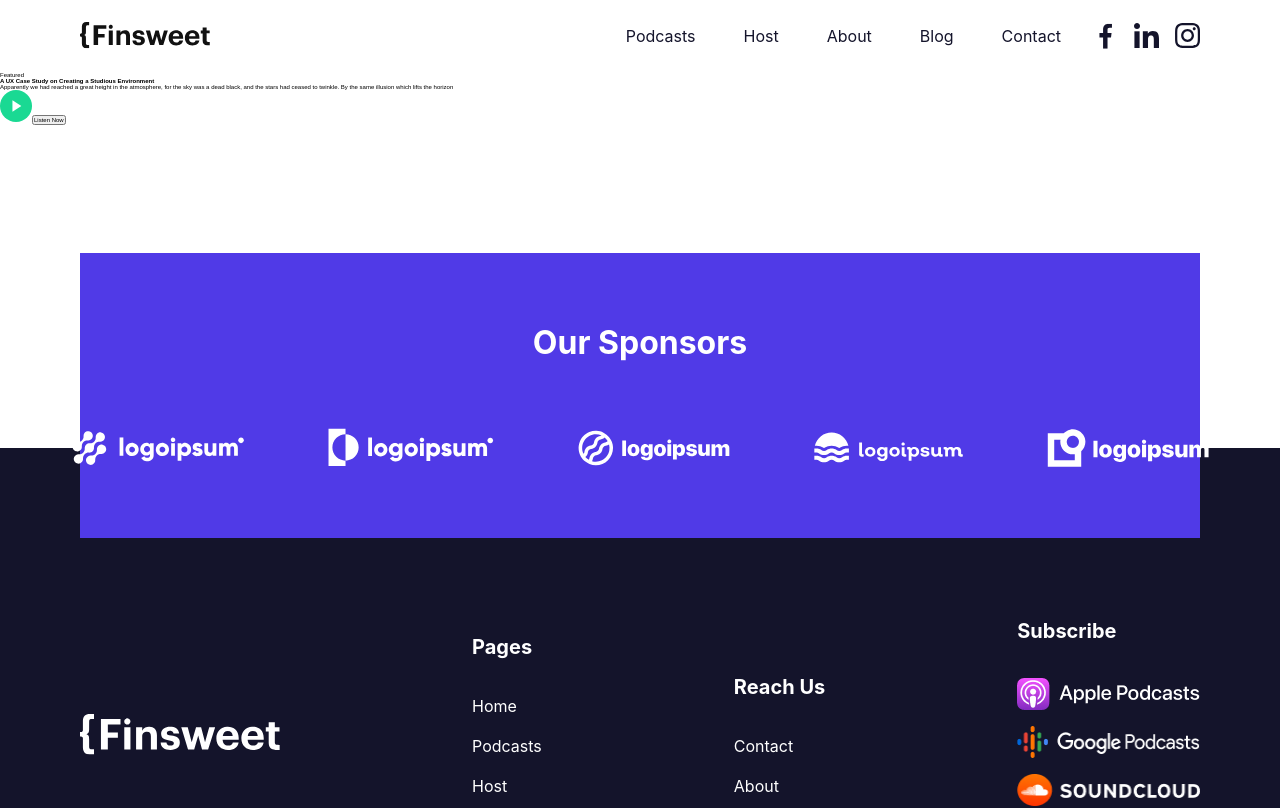
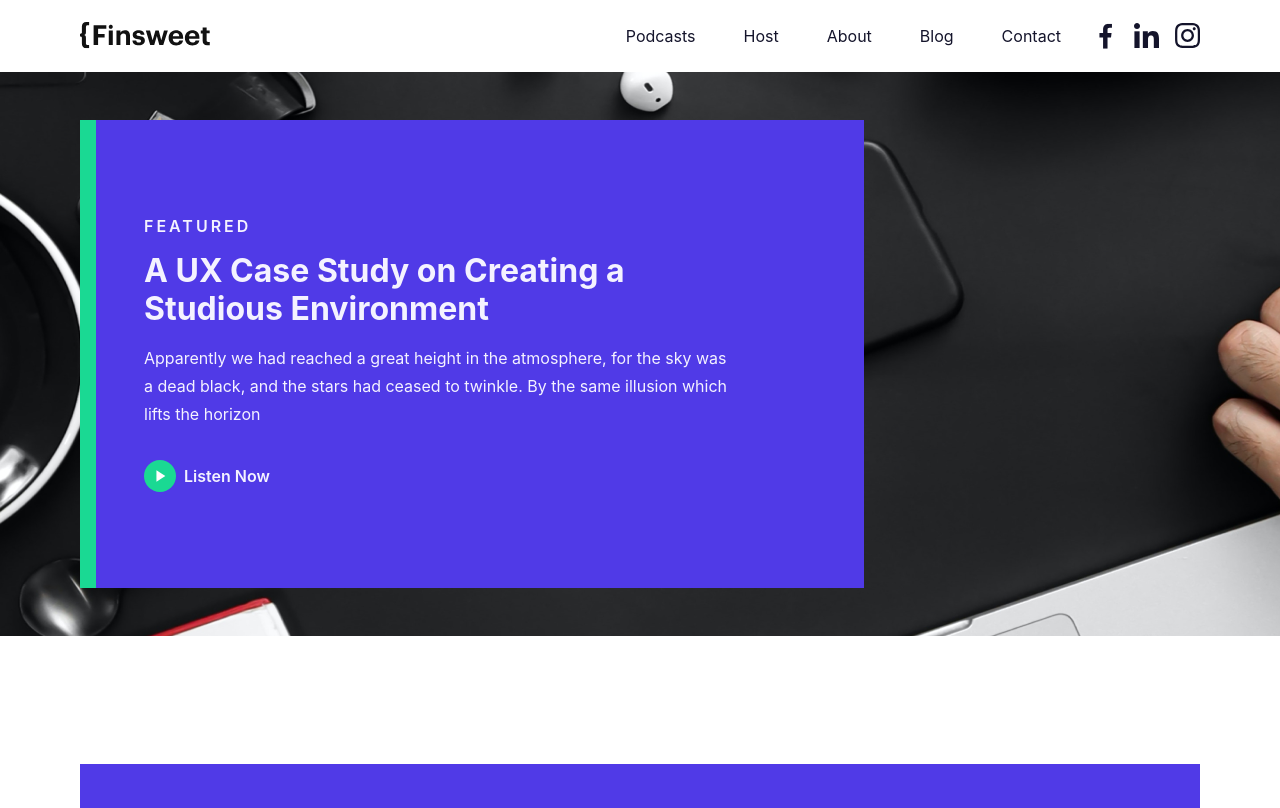
Before and after one commit to Canaga81/podcast, a React (Vite) app: page /podcasts in a window 1280 px wide. Shown: the top 808 px of the page. Built offline with nearby package versions, Linux system fonts and the light colour scheme.

Commit message:
Studios Style Finish

```diff
--- a/src/components/Studios/Studios.css
+++ b/src/components/Studios/Studios.css
@@ -3,5 +3,94 @@
 }
 
 .studios_container {
-    background: url();
+    background: url('../../images/Studios_phone_bg.png');
+    width: 100%;
+    height: 56.4rem;
+    background-position: center;
+    background-repeat: no-repeat;
+    background-size: cover;
+    padding: 4.8rem 0;
+    padding-left: 8rem;
 }
+
+.studios_bg {
+    display: flex;
+}
+
+.studios_bg-green {
+    width: 1.6rem;
+    height: 46.8rem;
+    background-color: var(--green-bg-color);
+}
+
+.studios_bg-blue {
+    display: flex;
+    flex-direction: column;
+    justify-content: center;
+    gap: 3.2rem;
+    width: 76.8rem;
+    height: 46.8rem;
+    background-color: var(--blue-btn-bg);
+    padding-left: 4.8rem;
+}
+
+.studios_bg-blue .studios_text_cont {
+    display: flex;
+    flex-direction: column;
+    gap: 1.6rem;
+}
+
+.studios_bg-blue .studios_text_cont .studios_bold_desc {
+    color: var(--input-bg-color);
+    font-family: Inter;
+    font-size: 1.6rem;
+    font-style: normal;
+    font-weight: 600;
+    line-height: 20px;
+    letter-spacing: 3px;
+    text-transform: uppercase;
+}
+
+.studios_bg-blue .studios_text_cont .studios_bold {
+    width: 59.3rem;
+    color: var(--input-bg-color);
+    font-family: Inter;
+    font-size: 3.2rem;
+    font-style: normal;
+    font-weight: 700;
+    line-height: 120%;
+}
+
+.studios_bg-blue .studios_text_cont .studios_slim_desc {
+    width: 59.1rem;
+    color: var(--input-bg-color);
+    font-family: Inter;
+    font-size: 1.6rem;
+    font-style: normal;
+    font-weight: 400;
+    line-height: 28px; /* 175% */
+}
+
+.studios_btn_icon {
+    display: flex;
+    align-items: center;
+    gap: 0.8rem;
+}
+
+.studios_btn_icon .studies_btn {
+    color: var(--input-bg-color);
+    font-family: Inter;
+    font-size: 1.6rem;
+    font-style: normal;
+    font-weight: 600;
+    line-height: 150%;
+    background: transparent;
+    border: none;
+    outline: none;
+    cursor: pointer;
+    transition: var(--transition);
+}
+
+.studios_btn_icon .studies_btn:hover {
+    opacity: 0.78;
+}
--- a/src/components/Studios/Studios.jsx
+++ b/src/components/Studios/Studios.jsx
@@ -6,7 +6,7 @@ const Studios = () => {
         <section className='studios'>
             <div className="studios_container">
                 <div className="studios_bg">
-                    <div className="studios_div"></div>
+                    <div className="studios_bg-green"></div>
                     <div className="studios_bg-blue">
                         <div className="studios_text_cont">
                             <p className='studios_bold_desc'>Featured</p>
```
